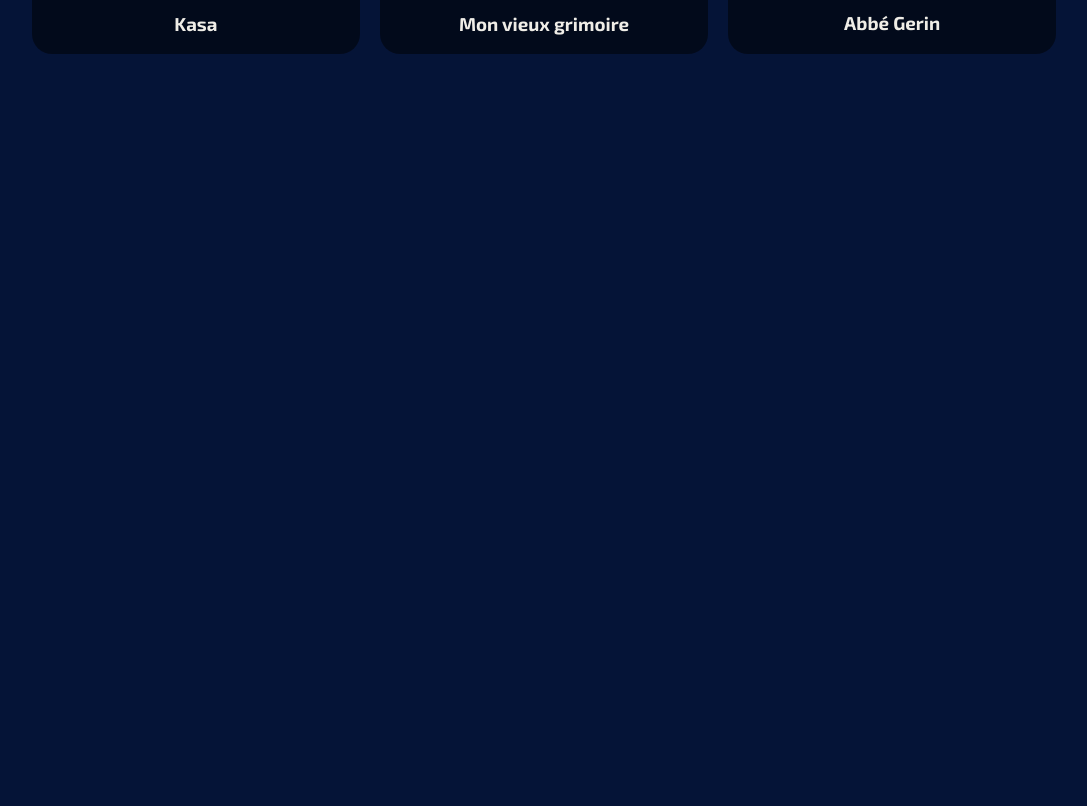
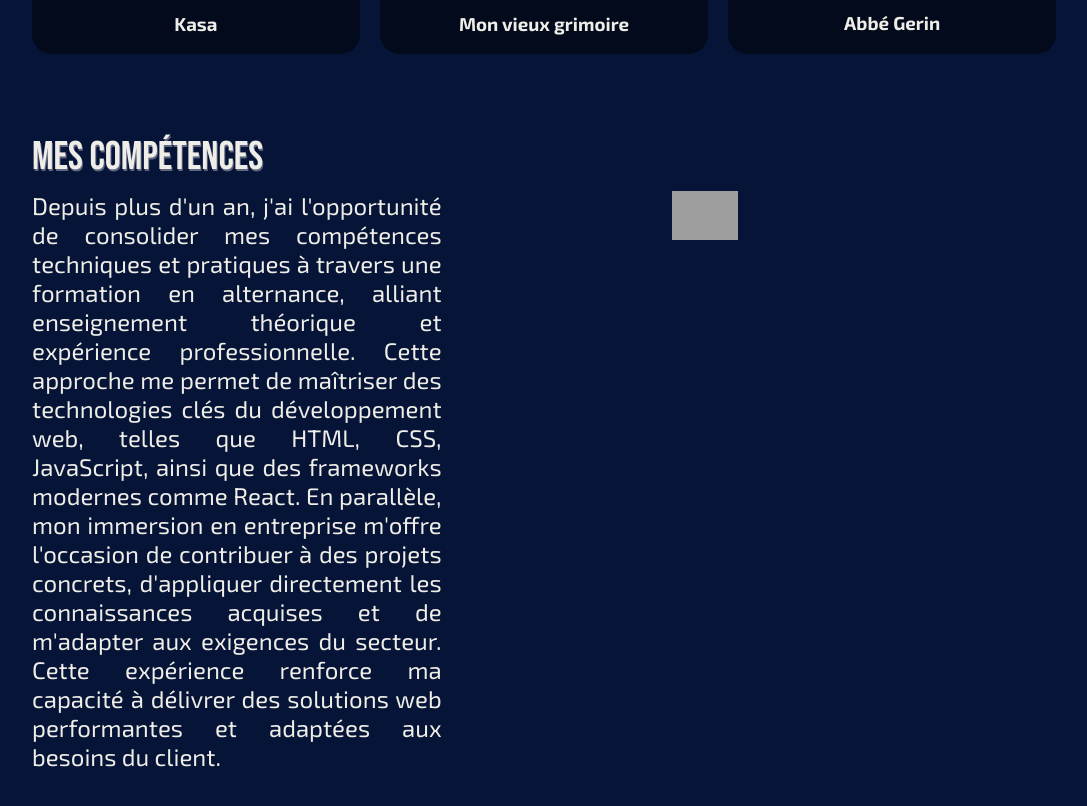
Before and after one commit to Kalga8/web-site-pro, a React (Vite) app: page / in a window 1280 px wide. Shown: the part 1094-1900 px from the top of the page, without its empty margins (96-1183 px from the left). Before the commit the page ends 1186 px from the top, so only its background shows below. Built offline with nearby package versions, Linux system fonts and the light colour scheme; grey boxes are pictures that could not be loaded.

Commit message:
Compétences v.1

```diff
--- a/src/App.jsx
+++ b/src/App.jsx
@@ -1,7 +1,7 @@
 import {Routes, Route} from "react-router-dom"
 import Header from "./components/Header"
+import Home from "./pages/Home"
 import Footer from "./components/Footer"
-import Home from "./pages/Home"
 import Error from "./pages/Error"
 
 function App() {
--- /dev/null
+++ b/src/components/Competences.jsx
@@ -0,0 +1,36 @@
+function Competences (key, logo, title, alt) {
+
+    return (
+    <div className="competencesContainer">
+
+        <h2> MES COMPÉTENCES </h2>
+
+        <div className="competences">
+            <div className="competencesText">
+                <p>Depuis plus d'un an,  j'ai l'opportunité de consolider mes compétences techniques
+                    et pratiques à travers une formation en alternance, alliant enseignement théorique
+                    et expérience professionnelle.
+                    Cette approche me permet de maîtriser des technologies clés du développement web,
+                    telles que HTML, CSS, JavaScript, ainsi que des frameworks modernes comme React.
+                    En parallèle, mon immersion en entreprise m'offre l'occasion de contribuer à des
+                    projets concrets, d'appliquer directement les connaissances acquises et de
+                    m'adapter aux exigences du secteur. Cette expérience renforce ma capacité à
+                    délivrer des solutions web performantes et adaptées aux besoins du client.</p>
+            </div>
+
+            <div className="competencesLogos">
+                <div className="competence-logo">
+                    <img src= {logo} alt= {alt} id={key}/>
+                </div>
+
+                <div className="competence-title">
+                    <h3> {title} </h3>
+                </div>
+            </div>
+        </div>
+
+    </div>
+    )
+}
+
+export default Competences
--- /dev/null
+++ b/src/data/competencesLogo.json
@@ -0,0 +1,57 @@
+[
+    {
+        "id": "L1",
+        "logo": "/src/assets/logos/logo-html.webp",
+        "alt": "Html",
+        "title": "Logo HTML"
+    },
+
+    {
+        "id": "L2",
+        "logo": "/src/assets/logos/logo-javascript.webp",
+        "alt": "Logo Javascript",
+        "title": "JAVASCRIPT"
+    },
+
+    {
+        "id": "L3",
+        "logo": "/src/assets/logos/logo-react.webp",
+        "alt": "Logo React",
+        "title": "REACT"
+    },
+
+    {
+        "id": "L4",
+        "logo": "/src/assets/logos/logo-seo.webp",
+        "alt": "Logo SEO",
+        "title": "SEO"
+    },
+
+    {
+        "id": "L5",
+        "logo": "/src/assets/logos/logo-sass.webp",
+        "alt": "Logo Sass",
+        "title": "SASS"
+    },
+
+    {
+        "id": "L6",
+        "logo": "/src/assets/logos/logo-node.js.webp",
+        "alt": "Logo Node.js",
+        "title": "NODE.JS"
+    },
+
+    {
+        "id": "L7",
+        "logo": "/src/assets/logos/logo-wordpress.webp",
+        "alt": "Logo Wordpress",
+        "title": "WORDPRESS"
+    },
+
+    {
+        "id": "L8",
+        "logo": "/src/assets/logos/logo-express.webp",
+        "alt": "Logo Express",
+        "title": "EXPRESS"
+    }
+]
--- a/src/pages/Home.jsx
+++ b/src/pages/Home.jsx
@@ -1,7 +1,9 @@
 import Banner from "../components/Banner"
 import Card from "../components/Card"
 import presentationImage from "../assets/logos/signature1.webp"
+import Competences from "../components/Competences"
 import projectsData from "../data/projects.json"
+import competencesLogo from "../data/competencesLogo.json"
 
 function Home() {
     return (
@@ -25,6 +27,14 @@ function Home() {
                 ))}
             </div>
         </div>
+
+        <Competences
+            key={competencesLogo.id}
+            logo={competencesLogo.logo}
+            alt={competencesLogo.alt}
+            title={competencesLogo.title}
+        />
+
     </div>
     )
 }
--- /dev/null
+++ b/src/sass/competences.scss
@@ -0,0 +1,42 @@
+.competencesContainer {
+    display: flex;
+    flex-direction: column;
+    width: 80%;
+    padding-bottom: 10%;
+
+    h2 {
+        font-family: "Bebas Neue", sans-serif;
+        font-weight: 400;
+        font-size: 250%;
+        text-shadow: 1px 2px 0px #616581;
+        margin: 4% 0% 1% 0%;
+    }
+
+    .competences {
+        display: grid;
+        grid-template-columns: 1fr 1fr;
+
+        .competencesText {
+            display: flex;
+            width: 80%;
+
+            p {
+                font-size: 150%;
+                text-align: justify;
+            }
+        }
+
+        .competencesLogos {
+            display: grid;
+            justify-self: center;
+            row-gap: 2%;
+            column-gap: 2%;
+            width: 50%;
+            grid-template-columns: 1fr 1fr 1fr;
+
+            img {
+                width: 80%;
+            }
+        }
+    }
+}
--- a/src/sass/main.scss
+++ b/src/sass/main.scss
@@ -7,3 +7,4 @@
 @import "./languages.scss";
 @import "./banner.scss";
 @import "./card.scss";
+@import "./competences.scss";
```
